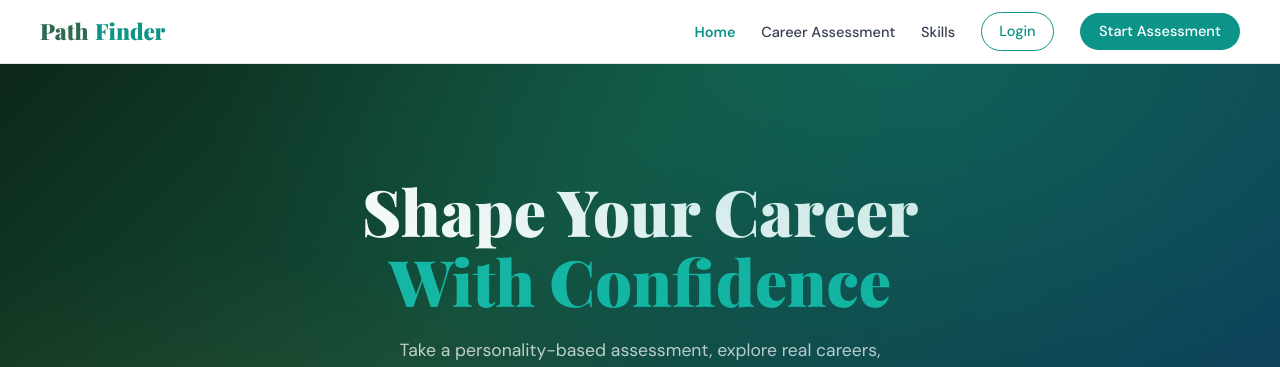
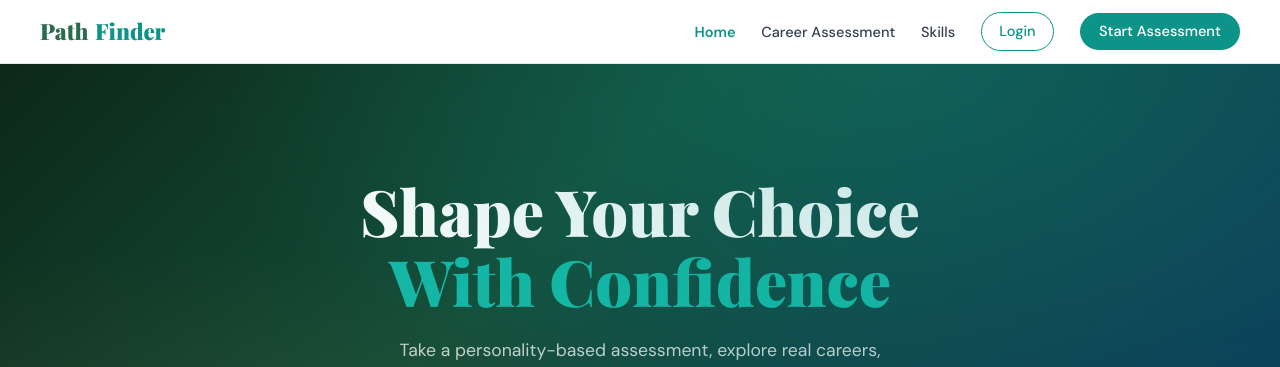
Before and after one commit to alediscoveringcoding/We_do_it_with_cookies_ITFEST, a React (Vite) app: page / in a window 1280 px wide. Shown: the top 367 px of the page. Built offline with nearby package versions, Linux system fonts and the light colour scheme; no server answers.

Commit message:
minimal ui changes

```diff
--- a/src/pages/HomePage.jsx
+++ b/src/pages/HomePage.jsx
@@ -6,7 +6,7 @@ function HomePage() {
     <div className="pf-page">
       {/* HERO */}
       <div className="pf-hero">
-        <h1>Shape Your Career<br /><em>With Confidence</em></h1>
+        <h1>Shape Your Choice<br /><em>With Confidence</em></h1>
         <p>Take a personality-based assessment, explore real careers, and get a personalized roadmap built around who you are.</p>
         <div className="hero-btns">
           <button className="btn-teal" onClick={() => navigate('/assessment')}>Start Assessment</button>
--- a/src/pages/LoginPage.jsx
+++ b/src/pages/LoginPage.jsx
@@ -95,7 +95,7 @@ function LoginPage() {
       <div className="login-wrap">
         <div className="login-card">
           <div className="login-logo">PathFinder</div>
-          <div className="login-tagline">Shape your career with confidence</div>
+          <div className="login-tagline">Shape your choice with confidence</div>
 
           <div className="login-tabs">
             <button
```
